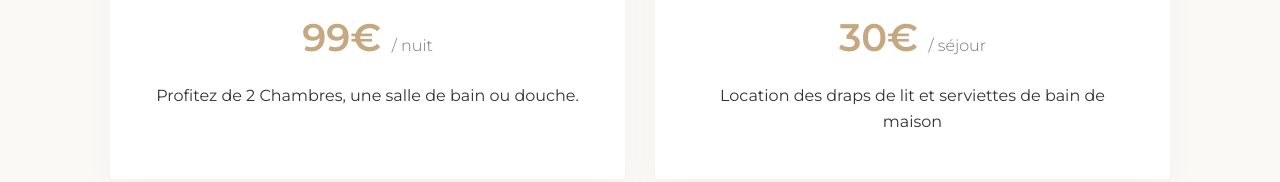
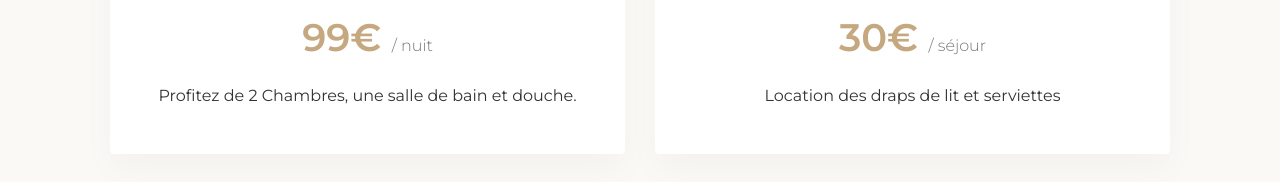
Before and after one commit to familyverbeeck-coder/ALC, a plain HTML site: page index.html in a window 1280 px wide. Shown: the part 657-839 px from the top of the page. Drawn offline with nearby package versions, Linux system fonts and the light colour scheme; no server answers.

Commit message:
Update index.html

```diff
--- a/index.html
+++ b/index.html
@@ -60,12 +60,12 @@
             <div class="card">
                 <h3>Le Séjour</h3>
                 <div class="price">99€ <span>/ nuit</span></div>
-                <p>Profitez de 2 Chambres, une salle de bain ou douche.</p>
+                <p>Profitez de 2 Chambres, une salle de bain et douche.</p>
             </div>
             <div class="card">
                 <h3>Option Confort</h3>
                 <div class="price">30€ <span>/ séjour</span></div>
-                <p>Location des draps de lit et serviettes de bain de maison</p>
+                <p>Location des draps de lit et serviettes </p>
             </div>
         </div>
     </section>
```
